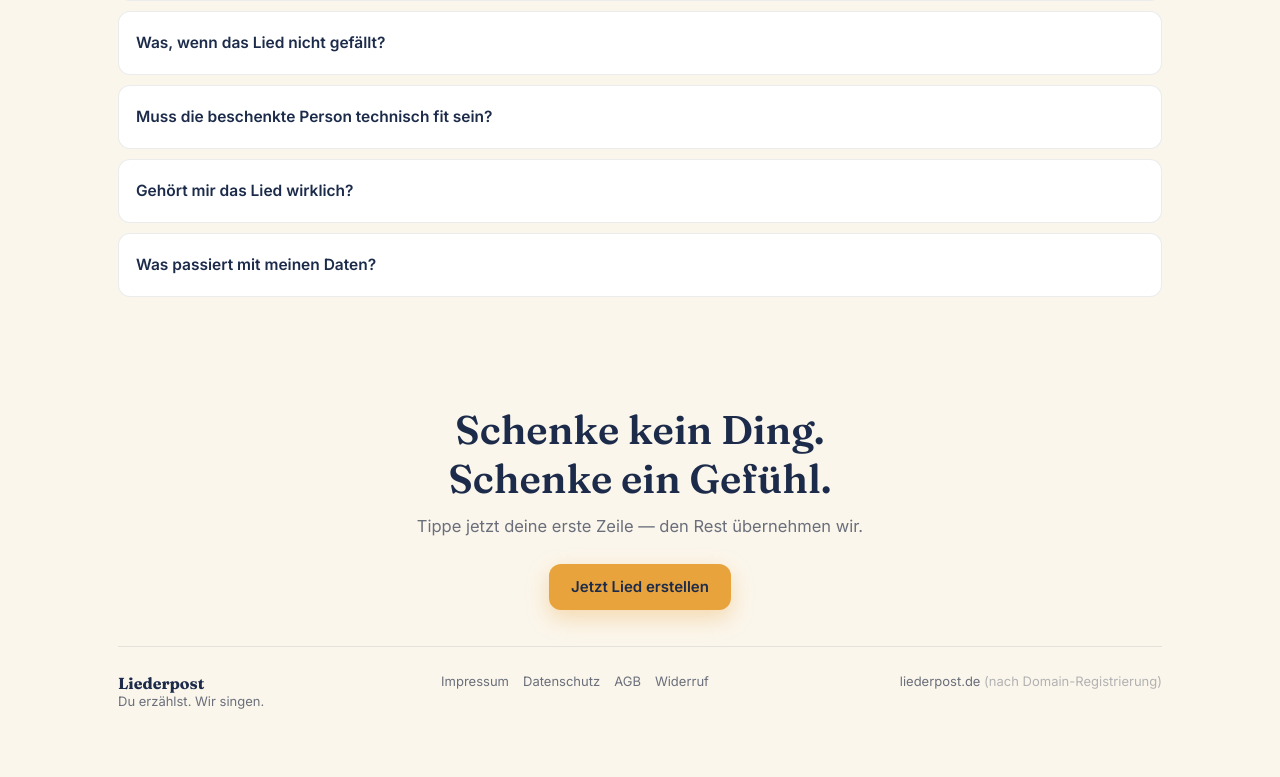
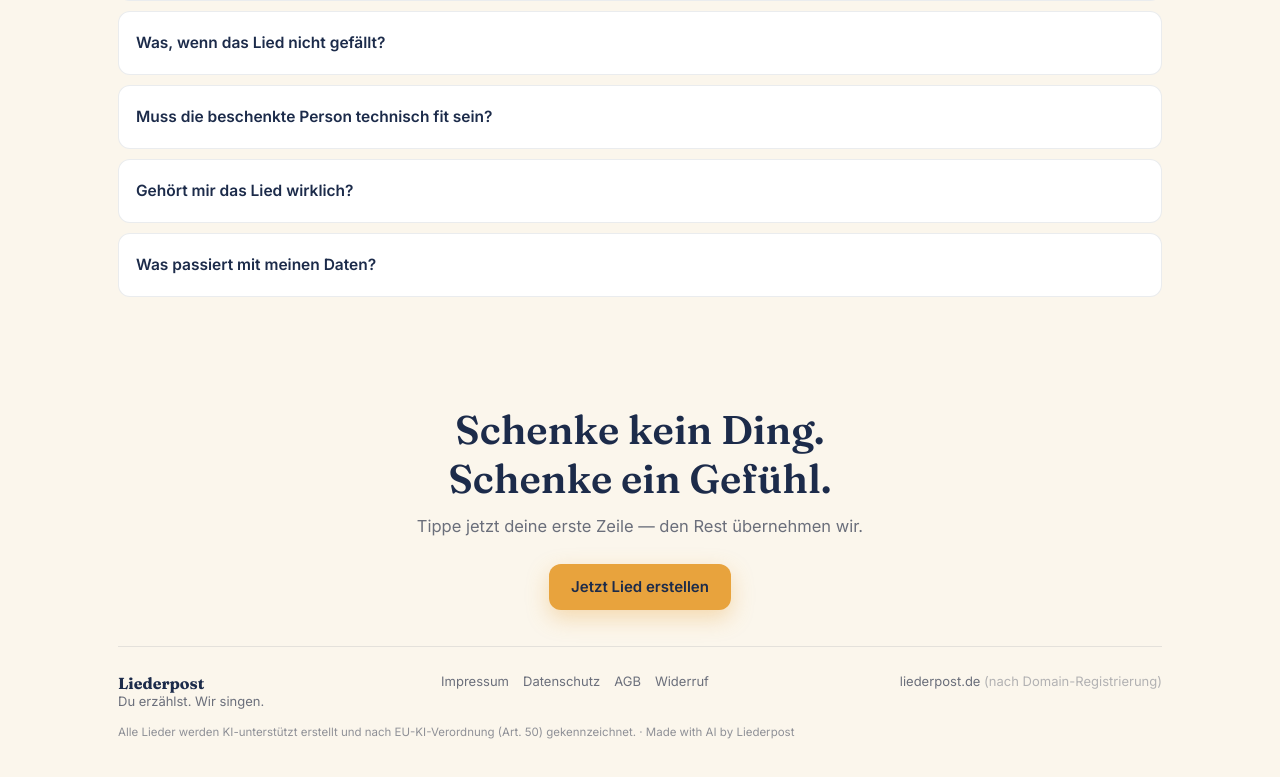
Before and after one commit to damangoworkshops-ui/liederpost-preview, a plain HTML site: page index.html in a window 1280 px wide. Shown: the part 2179-2956 px from the top of the page. Before the commit the page ends 2928 px from the top, so only its background shows below. Drawn offline with Linux system fonts and the light colour scheme.

Commit message:
Compliance-Update: KI-Kennzeichnung nach EU AI Act Art. 50 (Footer)

```diff
--- a/index.html
+++ b/index.html
@@ -231,6 +231,9 @@
         liederpost.de <span style="opacity:.5">(nach Domain-Registrierung)</span>
       </div>
     </div>
+    <div style="margin-top:14px; font-size:11.5px; opacity:.75; line-height:1.6;">
+      Alle Lieder werden KI-unterstützt erstellt und nach EU-KI-Verordnung (Art. 50) gekennzeichnet. · Made with AI by Liederpost
+    </div>
   </footer>
 </div>
 
```
